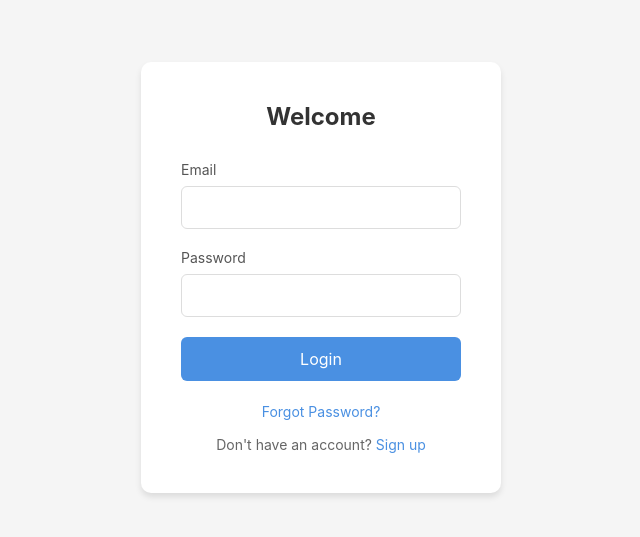
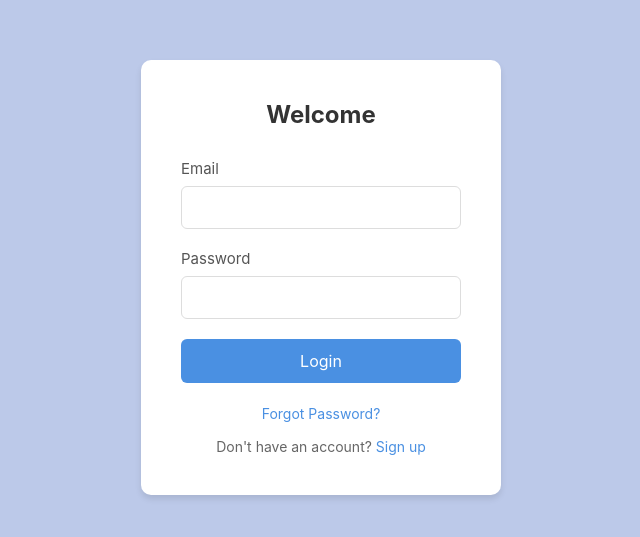
Before and after one commit to raghavyas19/Intecons, a plain HTML site: page Day1/index.html in a window 1280 px wide. Shown: the part 123-660 px from the top of the page, without its empty margins (319-959 px from the left). Drawn offline with Linux system fonts and the light colour scheme.

Commit message:
README file

```diff
--- a/Day1/styles.css
+++ b/Day1/styles.css
@@ -6,7 +6,7 @@
 }
 
 body {
-    background-color: #f5f5f5;
+    background-color: #bcc9e9;
     display: flex;
     justify-content: center;
     align-items: center;
@@ -41,7 +41,7 @@ label {
     display: block;
     margin-bottom: 8px;
     color: #555;
-    font-size: 14px;
+    font-size: 15px;
 }
 
 input {
```
Also changed, not shown: 2 other files.
